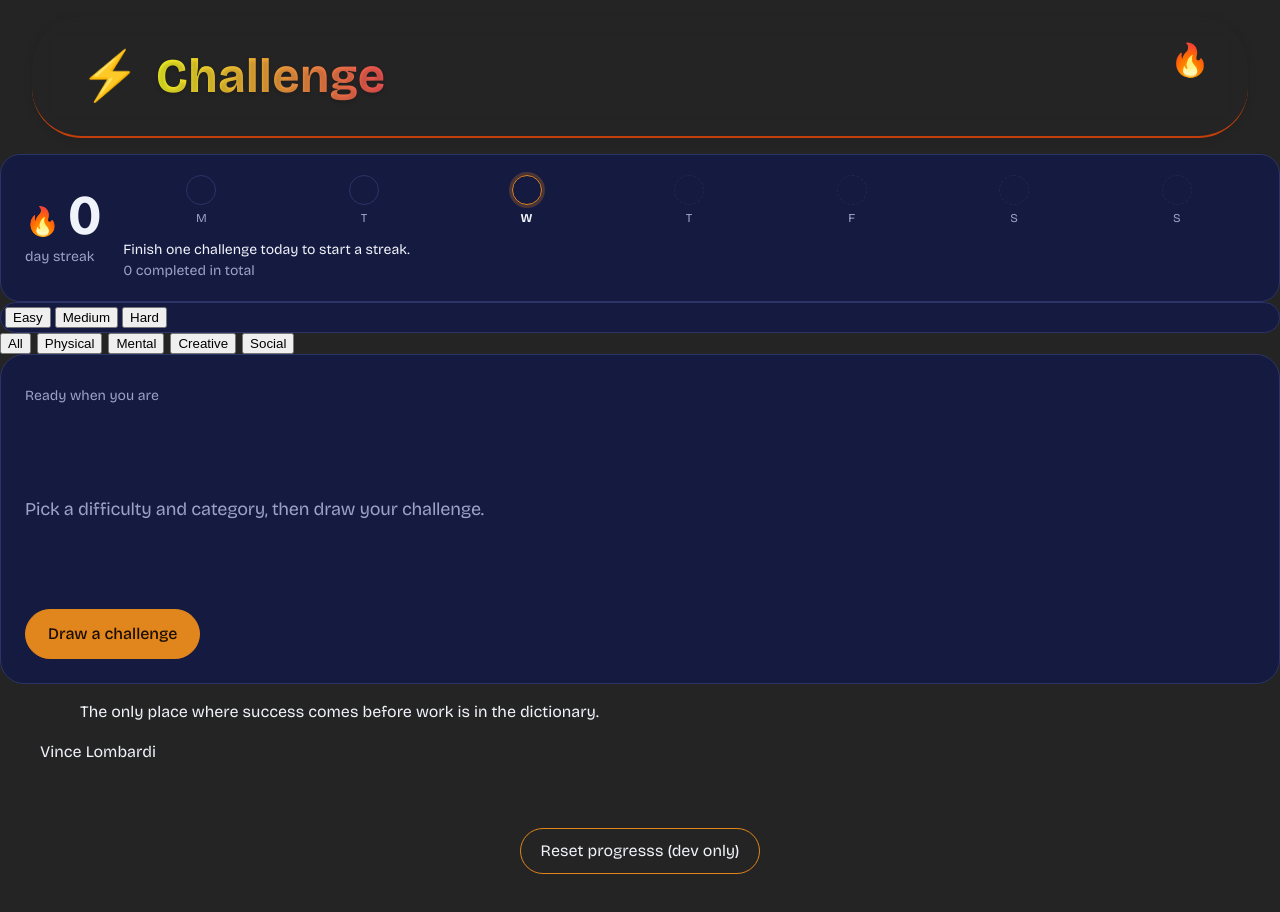
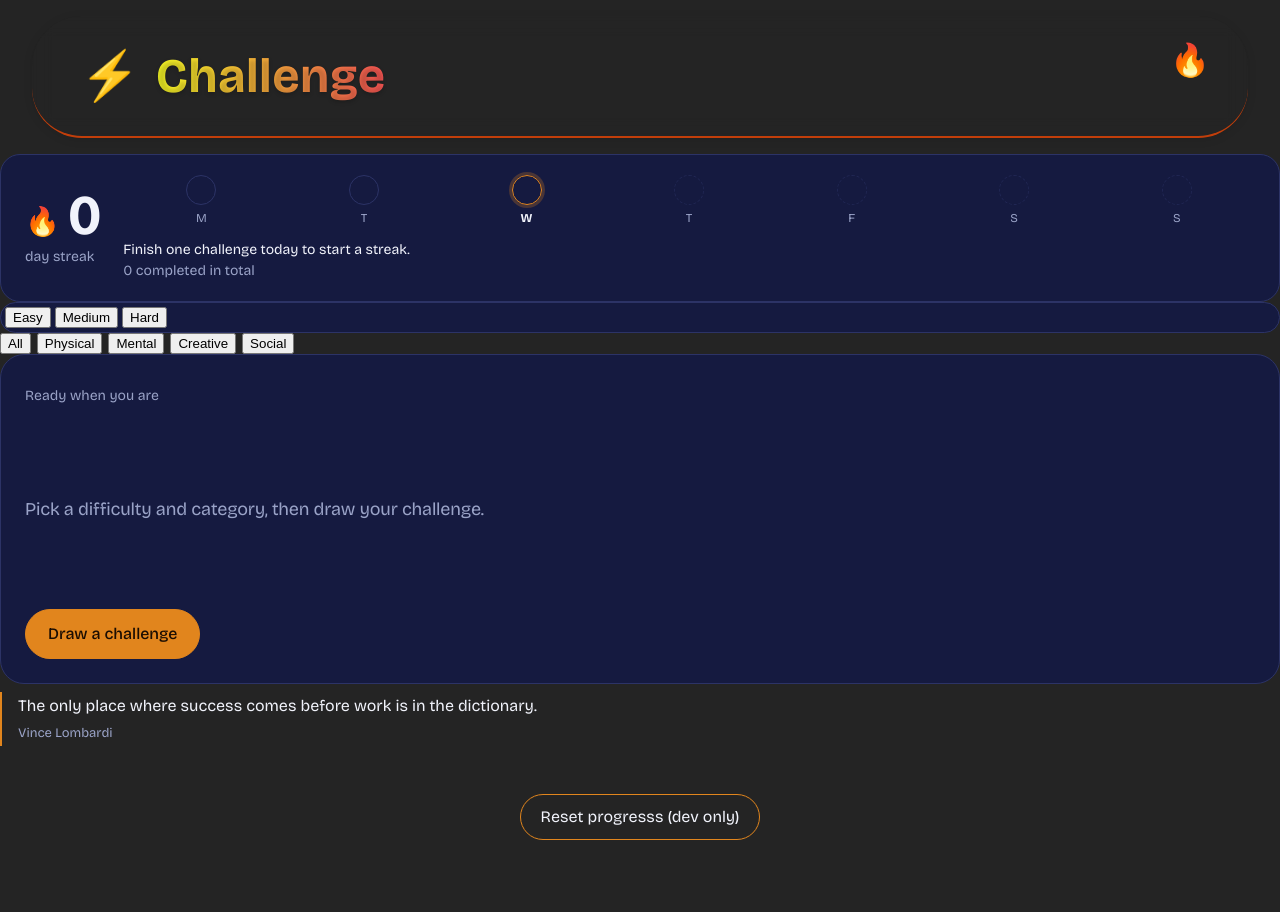
Before and after one commit to robertoandino/challenge-me, a React (Vite) app: page / in a window 1280 px wide. Shown: the top 912 px of the page. After the commit the page ends 888 px from the top, so only its background shows below. Built offline with nearby package versions, Linux system fonts and the light colour scheme.

Commit message:
Updated dailyQuoteCard css

```diff
--- a/src/components/DailyQuoteCard/DailyQuoteCard.css
+++ b/src/components/DailyQuoteCard/DailyQuoteCard.css
@@ -1,46 +1,19 @@
-.daily-quote-box {
-    width: 100%;
-    max-width: 950px;
-    min-width: 300px;
-    margin: 3rem auto;
-    margin-top: 2rem;
-    text-align: center;
-    display: flex;
-    justify-content: center;
-    align-items: center;
-    font-style: italic;
-    border-radius: 50px;
-    border-top: 1px solid rgba(228, 135, 30, 0.815);
+.dq {
+    margin: 8px 0 0;
+    padding: 2px 0 2px 16px;
+    border-left: 2px solid var(--cm-accent);
 }
 
-.daily-quote-box:hover {
-    transform: translateY(-1px);
-    border-color: rgba(247, 61, 15, 0.562);
+.dq-text {
+    margin: 0;
+    font-size: 1rem;
+    line-height: 1.5;
+    font-style: italic;
+    color: var(--cm-text);
 }
 
-.quote-text{
-    font-size: 1.7rem;
+.dq-author {
+    margin-top: 6px;
+    font-size: 0.8125rem;
+    color: var(--cm-muted);
 }
-
-.quote-author {
-    display: block;
-    margin-top: 4.5rem;
-    text-align: right;
-    font-size: 1rem;
-    opacity: 0.75rem;
-}
-
-.fade-in {
-    animation: fadeSlideIn 0.8s ease-out forwards;
-}
-
-@keyframes fadeSlideIn {
-    from {
-        opacity: 0;
-        transform: translateY(15px);
-    }
-    to {
-        opacity: 1;
-        transform: translateY(0);
-    }
-}
```
